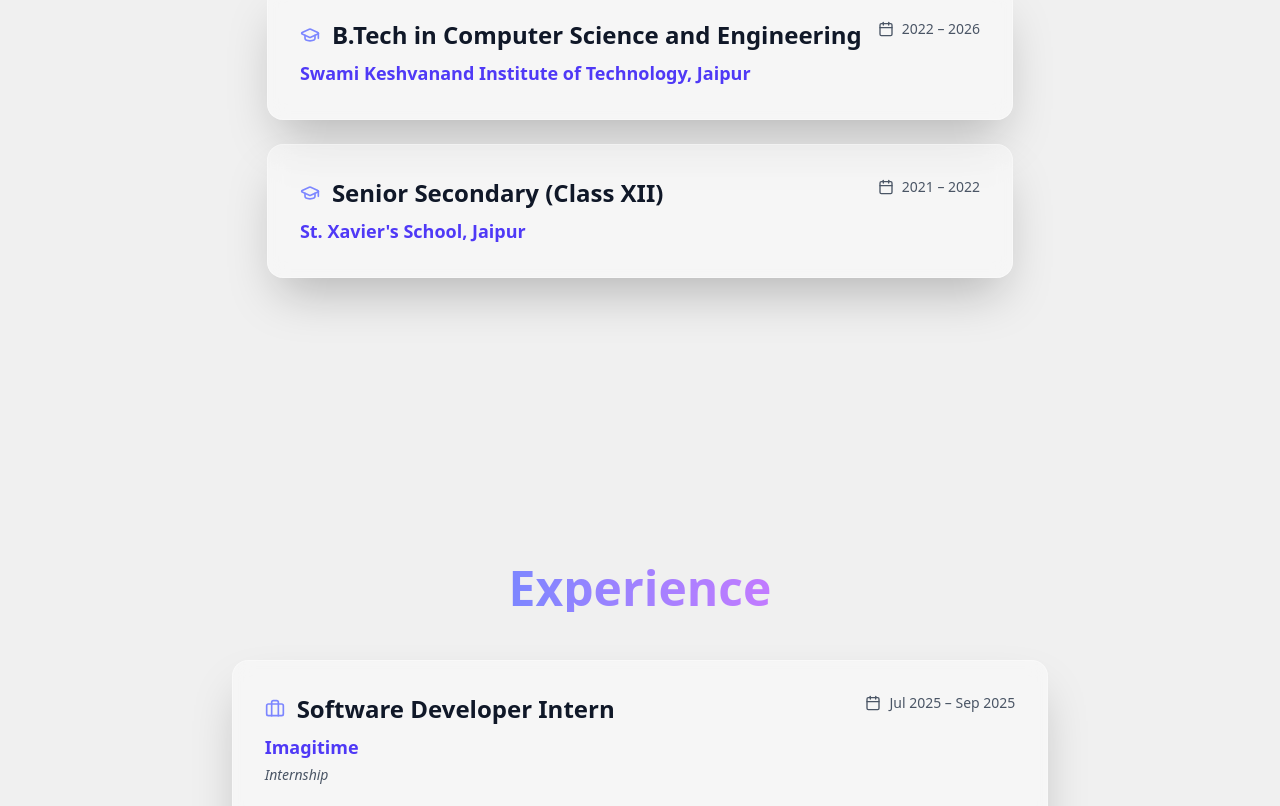
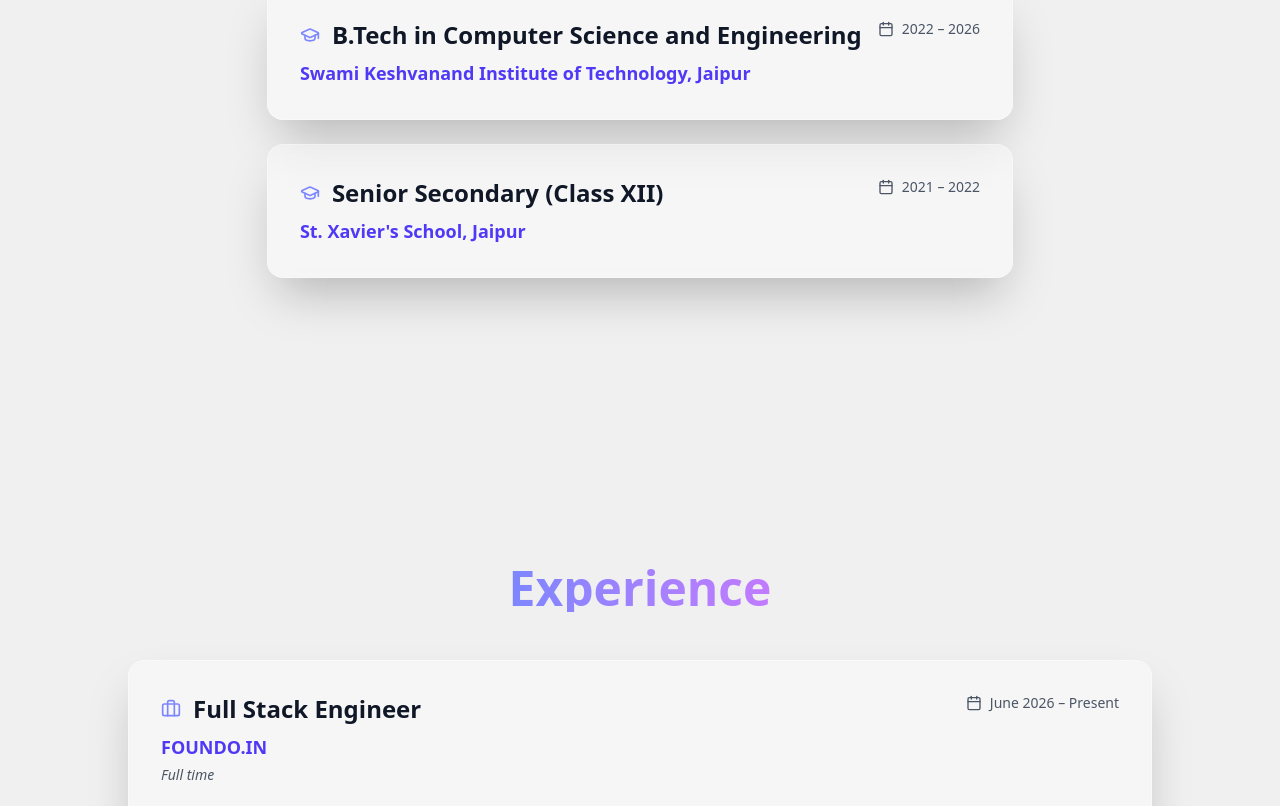
Before and after one commit to ananya-singh-choudhary-268/portfolio, a Next.js app: page / in a window 1280 px wide. Shown: the part 1977-2783 px from the top of the page. Built offline with nearby package versions, Linux system fonts and the light colour scheme.

Commit message:
Version 4.0

```diff
--- a/components/experience.tsx
+++ b/components/experience.tsx
@@ -3,6 +3,17 @@ import { motion } from "framer-motion";
 import { Briefcase, Calendar } from "lucide-react";
 
 const experiences = [
+  {
+    company: "FOUNDO.IN",
+    role: "Full Stack Engineer",
+    duration: "June 2026 – Present",
+    type: "Full time",
+    description: [
+      "Spearheaded the architecture and full-stack development of India’s startup connection platform from the ground up using Next.js, TypeScript, Supabase, Prisma, and Clerk.",
+      "Engineered the end-to-end infrastructure, establishing CI/CD pipelines via Vercel and designing a normalized PostgreSQL production database on Supabase.",
+    ],
+    color: "indigo",
+  },
   {
     company: "Imagitime",
     role: "Software Developer Intern",
--- a/components/projects.tsx
+++ b/components/projects.tsx
@@ -16,7 +16,7 @@ const projects = [
     duration: "Jul 2025 – Sep 2025",
     description:
       "Created a GenAI RAG platform to extract insights from over 5,000 documents using multilingual OCR. The system automates summarization and Q&A, slashing manual review time by 80%.",
-    link: "https://github.com/ananya-singh-choudhary-268/smart-document-insight-generator",
+    link: "https://github.com/ananya-singh-choudhary-268",
   },
   {
     title: "Intuitive Brightness Control",
@@ -24,7 +24,7 @@ const projects = [
     duration: "Jan 2025 – Mar 2025",
     description:
       "Developed a desktop app for gesture-based brightness control in real time. This tool improves accessibility and reduces the need for manual adjustments by nearly 70%.",
-    link: "https://github.com/ananya-singh-choudhary-268/brightness-control",
+    link: "https://github.com/ananya-singh-choudhary-268",
   },
   {
     title: "Indian Sign Language Translator",
@@ -32,7 +32,7 @@ const projects = [
     duration: "Nov 2024 – Dec 2024",
     description:
       "Trained a CNN model on over 2,000 gesture samples to translate ISL to text with 80%+ accuracy. Deployed a mobile prototype to help bridge communication gaps for the hearing impaired.",
-    link: "https://github.com/ananya-singh-choudhary-268/isl-translator",
+    link: "https://github.com/ananya-singh-choudhary-268",
   },
 ];
 
```
